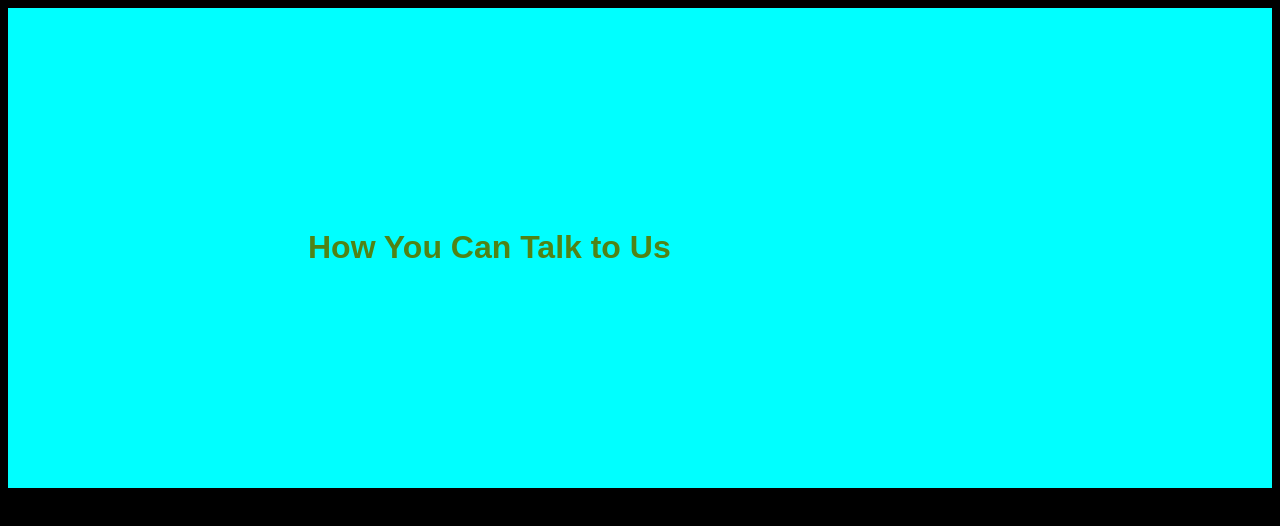
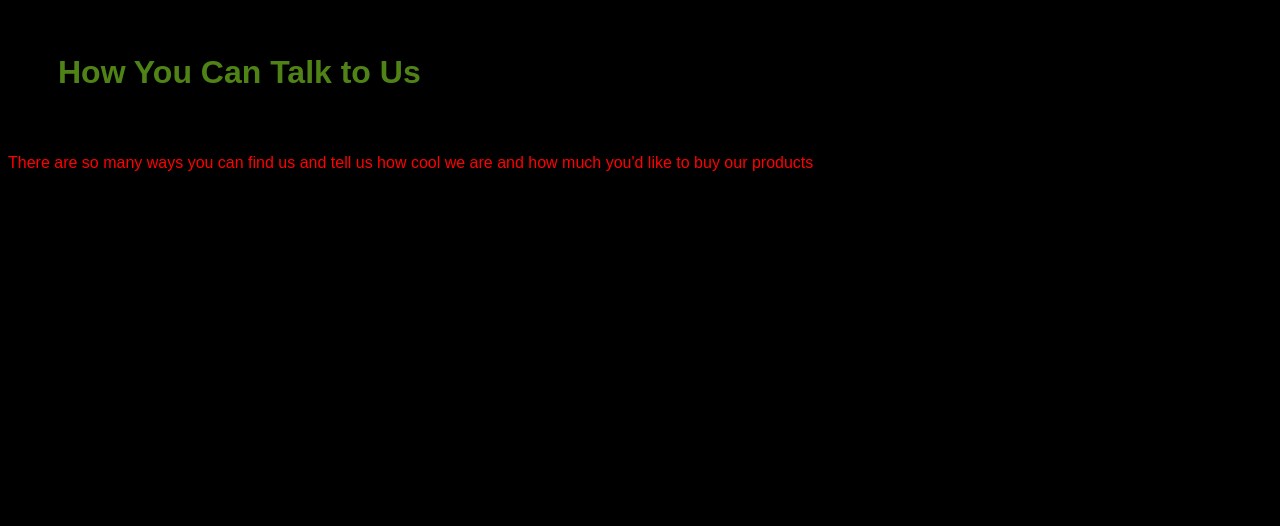
Before and after one commit to DM505202/ws_testing, a plain HTML site: page about/contact.html in a window 1280 px wide. Drawn offline with Linux system fonts and the light colour scheme.

Commit message:
Update aboutstyle.css

```diff
--- a/about/aboutstyle.css
+++ b/about/aboutstyle.css
@@ -8,6 +8,10 @@ body {
   }
 
   .titlesection {
-    background-color: aqua;
-    padding: 200px 300px;
+    background-color: seafoam;
+    padding: 25px 50px;
   }
+
+p {
+    color: red;
+}
```
